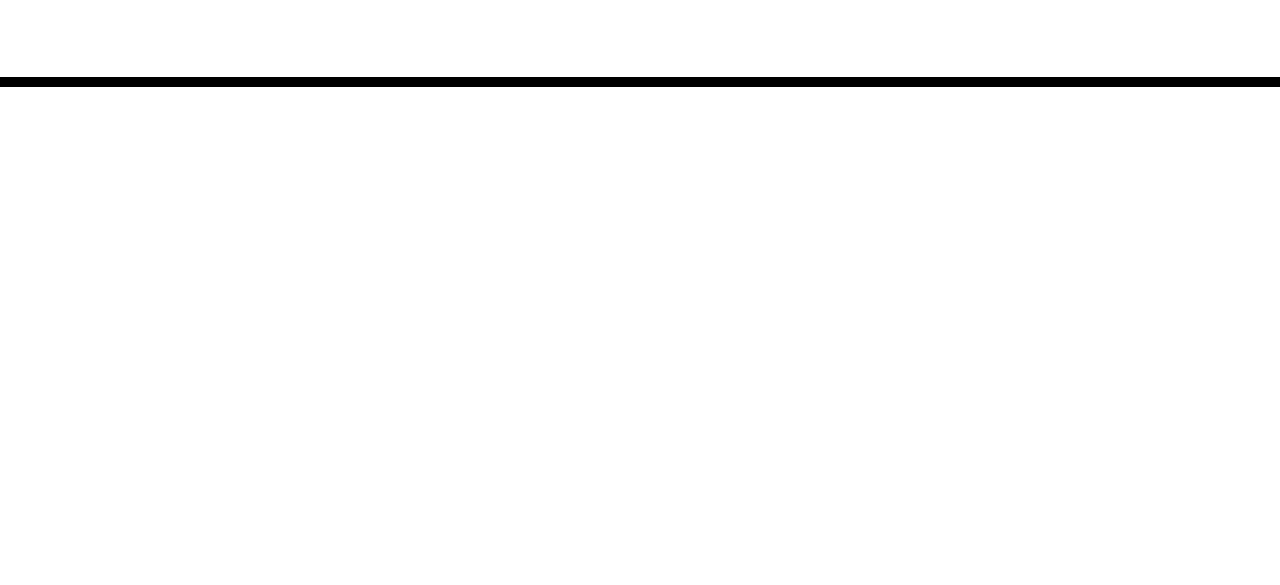
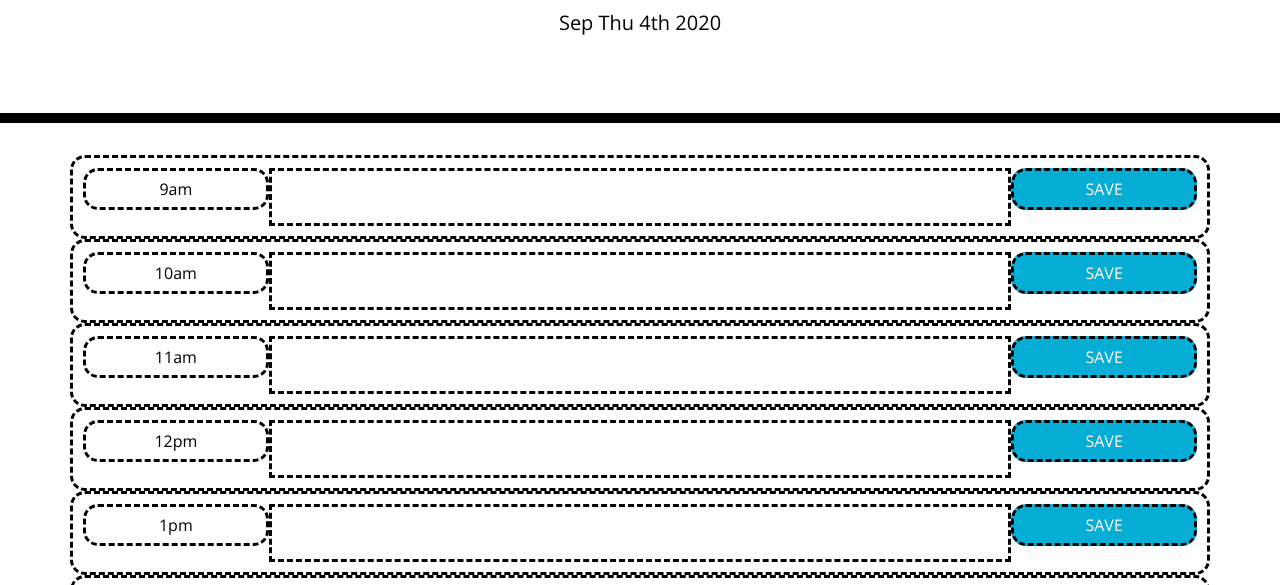
Before and after one commit to modern-sapien/work-day-scheduler, a plain HTML site: page index.html in a window 1280 px wide. Shown: the part 181-766 px from the top of the page. Drawn offline with nearby package versions, Linux system fonts and the light colour scheme.

Commit message:
created a rough page styling generated through a for loop. I am unsure which classes correspond to what aside from the obvious. So, I am going to focus on functionality.

```diff
--- a/index.html
+++ b/index.html
@@ -26,9 +26,11 @@
     <header class="jumbotron">
       <h1 class="display-3">Work Day Scheduler</h1>
       <p class="lead">A simple calendar app for scheduling your work day</p>
-      <p id="currentDay" class="lead"></p>
+      <!-- targeted by currentDateText -->
+      <p id="current-day" class="lead"></p>
     </header>
-    <div class="container">
+
+    <div class="container main">
       <!-- Timeblocks go here -->
 
     </div>
--- a/style.css
+++ b/style.css
@@ -28,6 +28,7 @@ textarea{
 .time-block{
   text-align: center;
   border-radius: 15px;
+  height: 100%;
 }
 
 .row {
@@ -69,3 +70,9 @@ textarea{
   font-size: 20px;
   transition: all .3s ease-in-out;
 }
+
+.testing {
+ padding: 10px;
+ border: dashed black;
+ height: 100%;
+}
--- a/work.js
+++ b/work.js
@@ -1 +1,53 @@
 console.log("hello cruel world")
+$(document).ready(function() {
+// GLOBAL VARIABLES
+var currentDateText = $("#current-day");
+console.log(currentDateText)
+var mainContainer = $(".main");
+console.log(mainContainer)
+
+
+//global variable
+
+    var hourList = [
+        "9am",
+        "10am",
+        "11am",
+        "12pm",
+        "1pm",
+        "2pm",
+        "3pm",
+        "4pm",
+        "5pm",
+    ]
+
+currentDateText.text(moment().format('MMM ddd do YYYY'));
+
+// // GLOBAL FUNCTIONS
+for (var i = 0; i < hourList.length; i++) {
+    var timeRow = $("<div>" + "</div>");
+    timeRow.addClass("row testing time-block");
+    mainContainer.append(timeRow); // this has the timeBlock row showing up
+
+    var timeContainer = $("<div>" + "</div>");
+    timeContainer.addClass("time-block testing col-2 hour");
+    timeContainer.text(hourList[i]);
+    timeRow.append(timeContainer);
+
+    // FORM CONTAINER that holds text entry & submission
+    var formContainer = $("<textarea>" + "</textarea>");
+    formContainer.addClass("text-area testing col-8");
+    formContainer.attr("data-text", hourList[i]);
+    timeRow.append(formContainer);
+
+    var formSave = $("<button>" + "</button>");
+    formSave.addClass("text-area saveBtn time-block testing col-2");
+    formSave.attr("data-save", hourList[i]);
+    formSave.text("SAVE");
+    timeRow.append(formSave);
+} // for loop
+
+
+
+
+});         // end document read
```
Also changed, not shown: 05-third-party-apis-homework-demo.gif (added).
